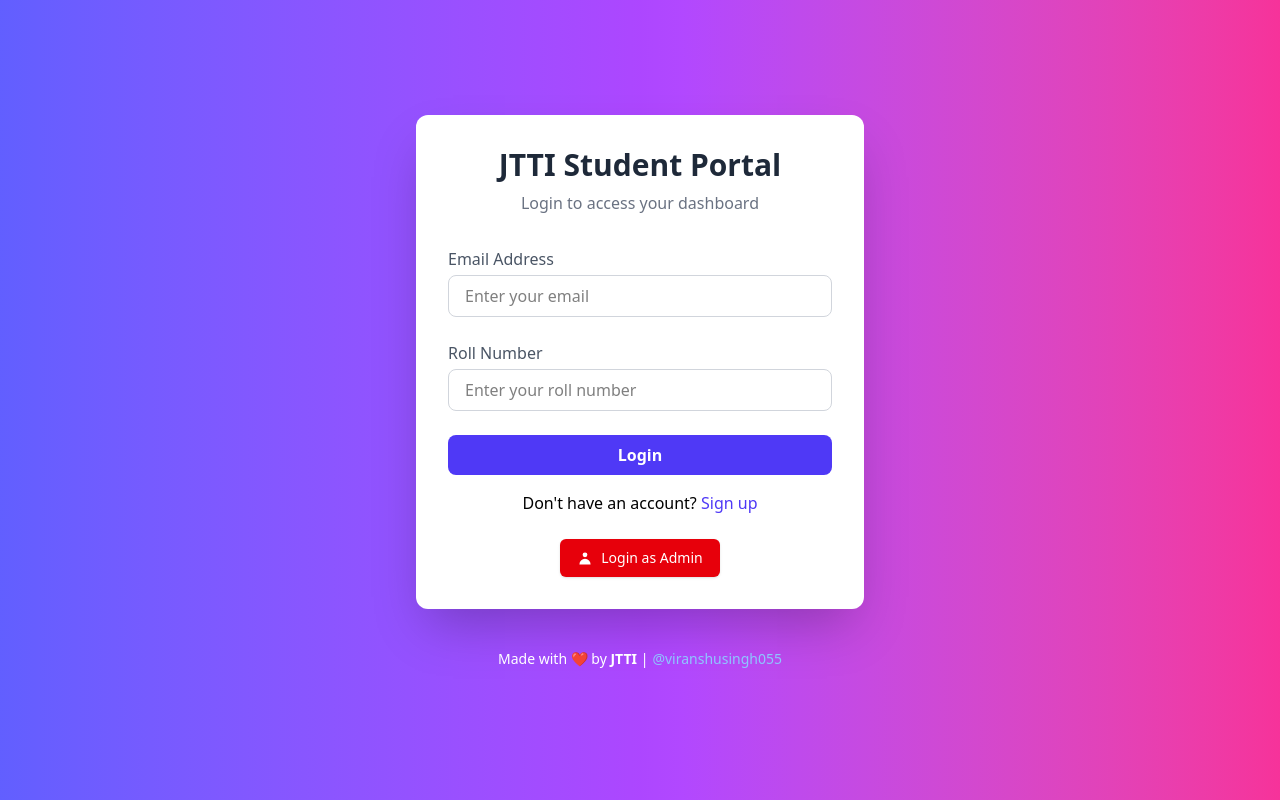
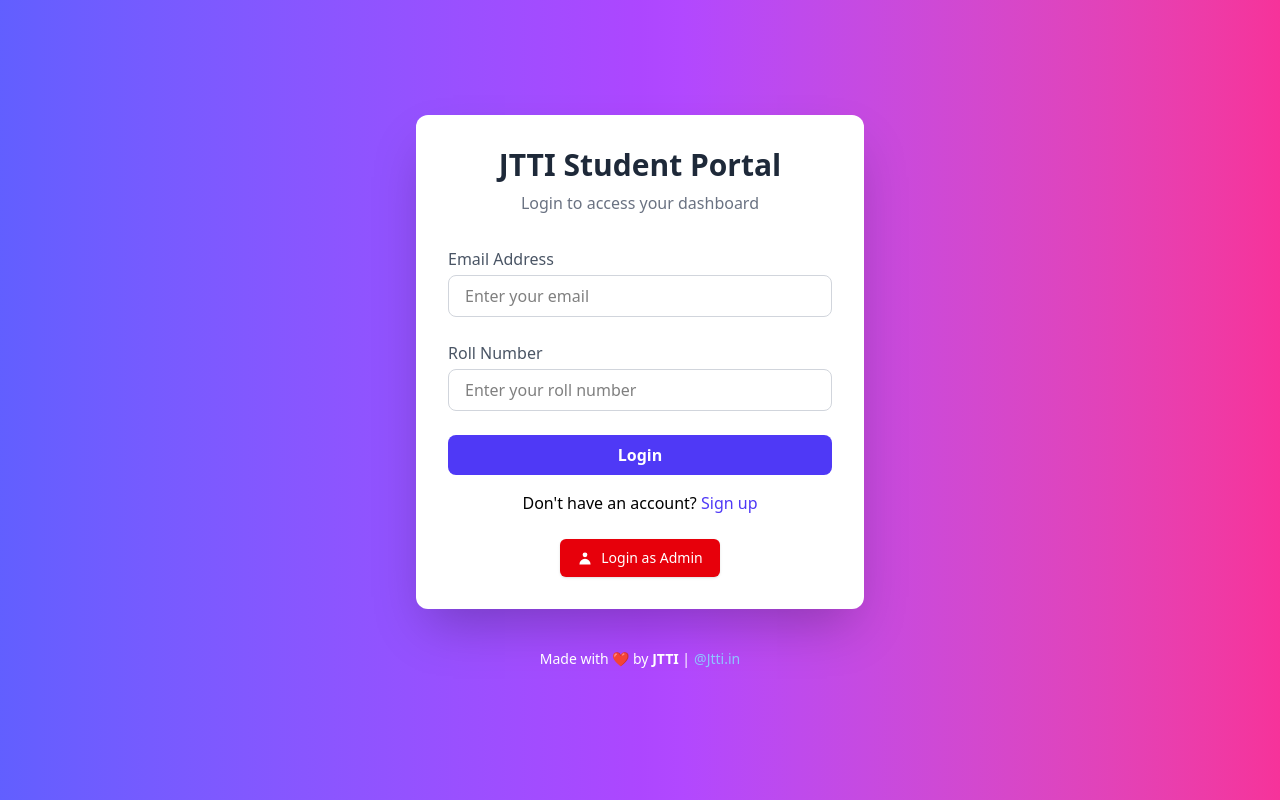
Before and after one commit to Ankit5575/fronetendJtti, a React (Vite) app: page / in a window 1280 px wide. Built offline with nearby package versions, Linux system fonts and the light colour scheme.

Commit message:
Update Login.jsx

```diff
--- a/src/pages/Login.jsx
+++ b/src/pages/Login.jsx
@@ -159,7 +159,7 @@
           rel="noopener noreferrer"
           className="text-blue-300 hover:underline ml-1"
         >
-          @viranshusingh055
+          @Jtti.in
         </a>
       </footer>
 
```
